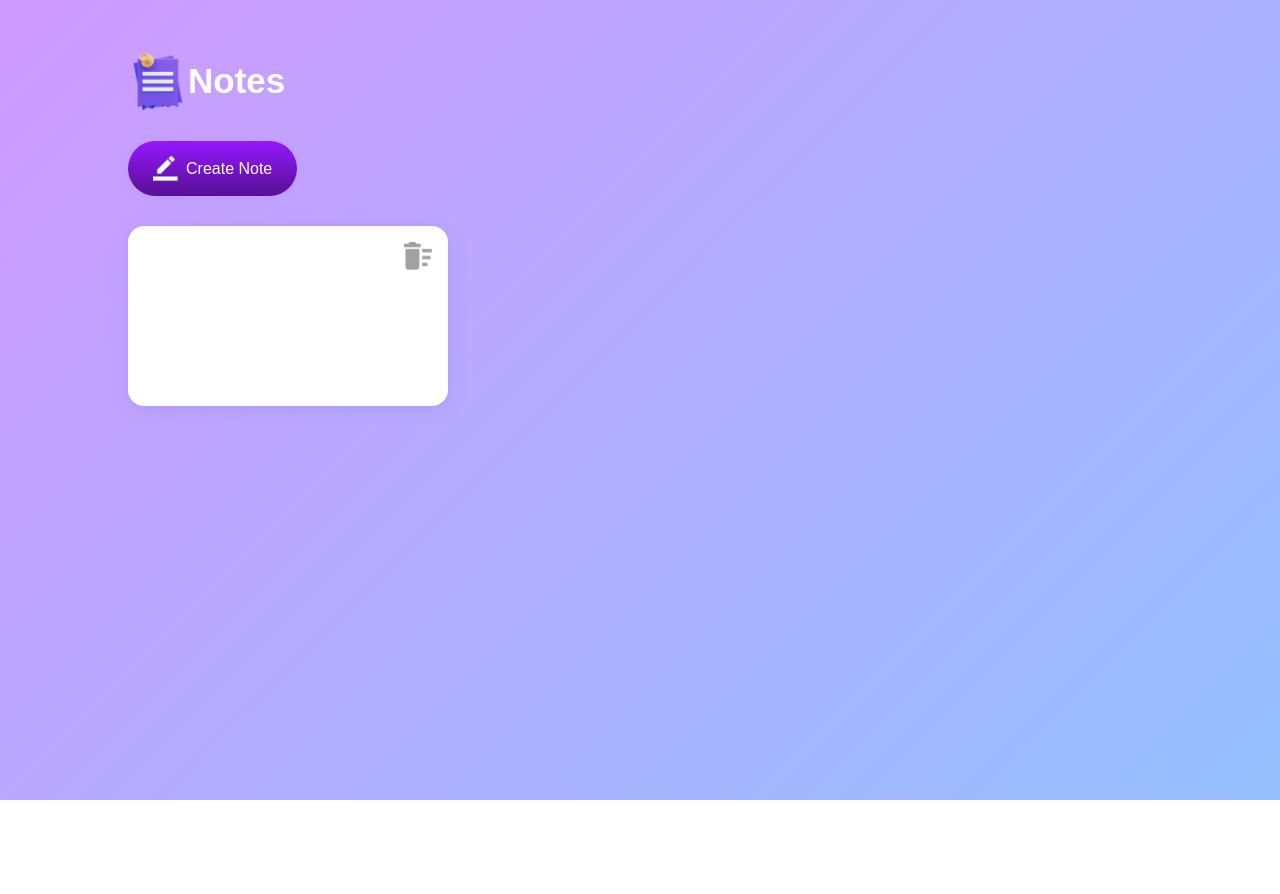
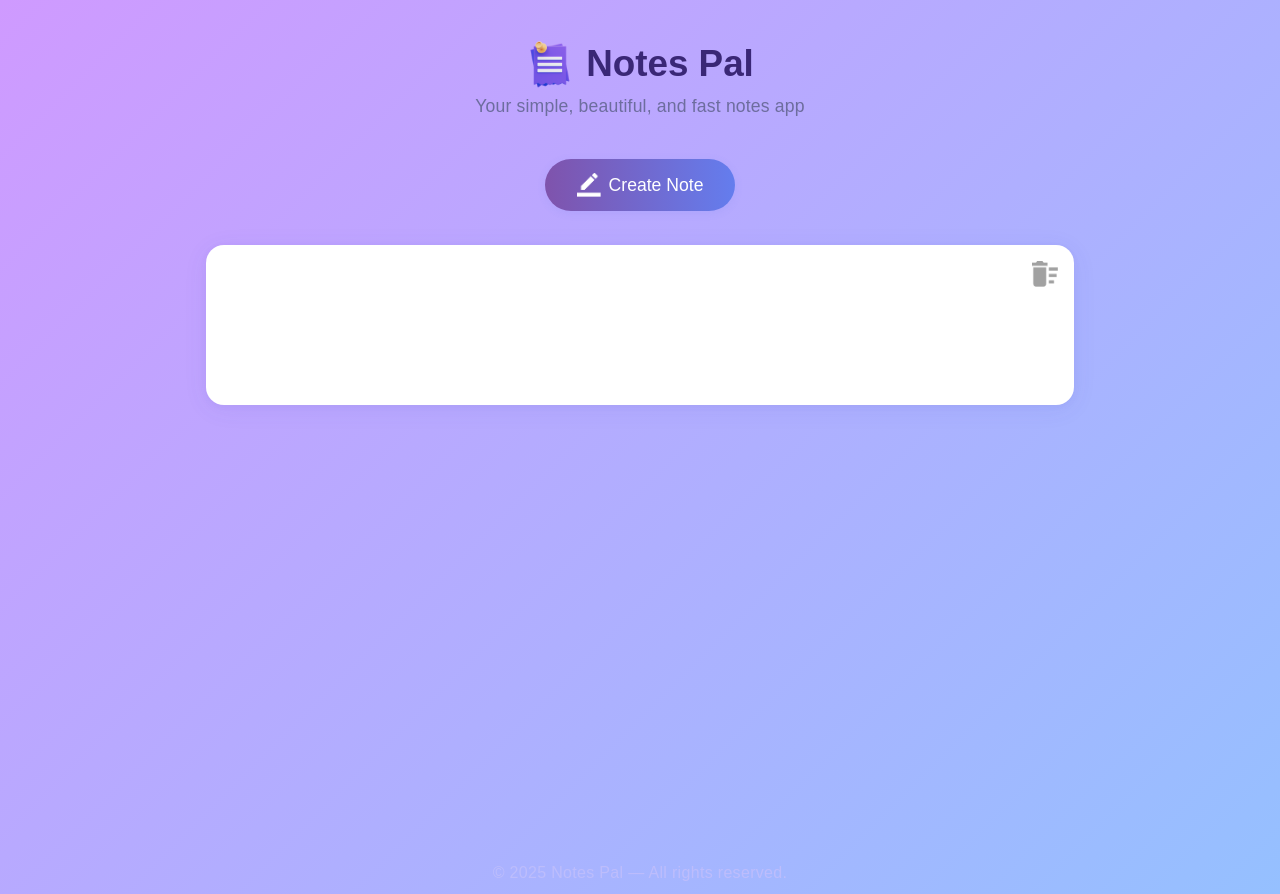
Before and after one commit to Dabeey/Notes-App, a plain HTML site: page index.html in a window 1280 px wide. Both pictures are taken after a click on the button "Create Note". Before the commit the page ends 800 px from the top, so only its background shows below. Drawn offline with Linux system fonts and the light colour scheme.

Commit message:
Refactor HTML structure, enhance CSS styling, and improve JavaScript function definitions for better readability and user experience

```diff
--- a/index.html
+++ b/index.html
@@ -7,17 +7,19 @@
     <link rel="stylesheet" href="style.css">
 </head>
 <body>
-    <div class="container">
-        <h1><img src="images/notes.png" alt="notes img"> Notes</h1>
-        <button class="create-btn"> <img src="images/edit.png" alt="edit png"> Create Note</button>
-        <div class="notes-container">
-            <!-- <p contenteditable="true" class="input-box">
-                <img src="images/delete.png" alt="delete icon">
-            </p> -->
-        </div>
-    </div>
-
-
+    <main class="container">
+        <header>
+            <h1><img src="images/notes.png" alt="Notes icon"> Notes Pal</h1>
+            <p class="subtitle">Your simple, beautiful, and fast notes app</p>
+        </header>
+        <button class="create-btn" aria-label="Create a new note">
+            <img src="images/edit.png" alt="Create note icon"> Create Note
+        </button>
+        <section class="notes-container" aria-live="polite"></section>
+    </main>
+    <footer class="footer">
+        <p>&copy; 2025 Notes Pal &mdash; All rights reserved.</p>
+    </footer>
     <script src="script.js"></script>
 </body>
 </html>
--- a/script.js
+++ b/script.js
@@ -1,35 +1,37 @@
 const notesContainer = document.querySelector('.notes-container');
 const createBtn = document.querySelector('.create-btn');
 
-updateStorage = () => {
+function updateStorage() {
     const notes = Array.from(notesContainer.querySelectorAll('.input-box')).map(
         note => note.innerHTML
     );
     localStorage.setItem('notes', JSON.stringify(notes));
 }
 
-addNoteListeners = (noteDiv) => {
+function addNoteListeners(noteDiv) {
     const inputBox = noteDiv.querySelector('.input-box');
     const deleteImg = noteDiv.querySelector('img');
-    inputBox.addEventListener('keyup', updateStorage);
+    inputBox.addEventListener('input', updateStorage);
     deleteImg.addEventListener('click', () => {
         noteDiv.remove();
         updateStorage();
     });
 }
 
-createNote = (content = '') => {
+function createNote(content = '') {
     const noteDiv = document.createElement('div');
     noteDiv.className = 'note';
 
     const inputBox = document.createElement('p');
     inputBox.className = 'input-box';
     inputBox.setAttribute('contenteditable', 'true');
+    inputBox.setAttribute('aria-label', 'Note');
     inputBox.innerHTML = content;
 
     const deleteImg = document.createElement('img');
     deleteImg.src = 'images/delete.png';
     deleteImg.alt = 'Delete Note';
+    deleteImg.title = 'Delete this note';
 
     noteDiv.appendChild(inputBox);
     noteDiv.appendChild(deleteImg);
@@ -38,7 +40,7 @@ createNote = (content = '') => {
     addNoteListeners(noteDiv);
 }
 
-showNotes = () => {
+function showNotes() {
     notesContainer.innerHTML = '';
     const saved = localStorage.getItem('notes');
     if (saved) {
@@ -49,7 +51,6 @@ showNotes = () => {
 
 showNotes();
 
-
 createBtn.addEventListener('click', () => {
     createNote();
     updateStorage();
--- a/style.css
+++ b/style.css
@@ -1,122 +1,137 @@
-*{
+/* Reset and base styles */
+* {
     margin: 0;
     padding: 0;
-    font-family: 'poppins', sans-serif;
+    font-family: 'Poppins', Arial, sans-serif;
     box-sizing: border-box;
 }
 
-.container{
-    width: 100%;
+body {
+    background: linear-gradient(135deg, #cf9aff 0%, #95c0ff 100%);
     min-height: 100vh;
-    background: linear-gradient(135deg, #cf9aff, #95c0ff);
-    color: #fff;
-    padding-top: 4%;
-    padding-left: 10%;
+    color: #222;
 }
 
-.container h1{
+.container {
+    max-width: 900px;
+    margin: 0 auto;
+    padding: 40px 16px 0 16px;
+    min-height: 100vh;
+    display: flex;
+    flex-direction: column;
+    align-items: center;
+}
+
+header {
+    width: 100%;
+    text-align: center;
+    margin-bottom: 24px;
+}
+
+h1 {
     display: flex;
     align-items: center;
-    font-size: 35px;
-    font-weight: 600;
+    justify-content: center;
+    font-size: 2.3rem;
+    font-weight: 700;
+    gap: 12px;
+    color: #3a2776;
 }
 
-.container h1 img{
-    width: 60px;
+h1 img {
+    width: 48px;
+    height: 48px;
 }
 
-.container button img{
-    width: 25px;
-    margin-right: 8px;
+.subtitle {
+    font-size: 1.1rem;
+    color: #6d6d9e;
+    margin-top: 8px;
+    margin-bottom: 18px;
+    font-weight: 400;
+    letter-spacing: 0.01em;
 }
 
-.container button{
+.create-btn {
     display: flex;
     align-items: center;
-    background: linear-gradient(#9418fd, #571094);
+    gap: 8px;
+    background: linear-gradient(90deg, #7f53ac 0%, #647dee 100%);
     color: #fff;
-    font-size: 16px;
-    outline: 0;
-    border: 0;
-    border-radius: 40px;
-    padding: 15px 25px;
-    margin: 30px 0 20px;
-    cursor: pointer;
-
-}
-
-/* .input-box{
-    position: relative;
-    width: 100%;
-    max-width: 500px;
-    min-height: 150px;
-    background: #fff;
-    border-radius: 5px;
-    color: #333;
-    padding: 20px;
-    margin: 20px 0;
-    outline: none;
-
-} */
-
-.input-box img{
-    width: 25px;
-    position: absolute;
-    bottom: 15px;
-    right: 15px;
+    border: none;
+    border-radius: 32px;
+    padding: 14px 32px;
+    font-size: 1.1rem;
+    font-weight: 500;
+    box-shadow: 0 2px 8px rgba(100, 125, 222, 0.12);
+    transition: background 0.2s, box-shadow 0.2s, transform 0.15s;
+    margin-bottom: 24px;
     cursor: pointer;
 }
 
+.create-btn img {
+    width: 24px;
+    height: 24px;
+}
 
-/* ...existing code... */
+.create-btn:hover {
+    background: linear-gradient(90deg, #647dee 0%, #7f53ac 100%);
+    box-shadow: 0 4px 16px rgba(100, 125, 222, 0.18);
+    transform: translateY(-2px) scale(1.03);
+}
 
 .notes-container {
-    display: flex;
-    flex-wrap: wrap;
+    display: grid;
+    grid-template-columns: repeat(auto-fit, minmax(270px, 1fr));
     gap: 24px;
-    margin-top: 30px;
+    width: 100%;
+    margin-top: 10px;
+    margin-bottom: 32px;
 }
 
 .note {
     background: #fff;
-    border-radius: 16px;
+    border-radius: 18px;
     box-shadow: 0 4px 24px rgba(80, 80, 180, 0.08), 0 1.5px 6px rgba(80,80,180,0.06);
-    padding: 0;
     position: relative;
-    width: 320px;
-    min-height: 180px;
-    transition: box-shadow 0.2s;
+    min-height: 160px;
     display: flex;
     flex-direction: column;
+    transition: box-shadow 0.2s, transform 0.15s;
+    overflow: hidden;
 }
 
 .note:hover {
     box-shadow: 0 8px 32px rgba(80, 80, 180, 0.16), 0 3px 12px rgba(80,80,180,0.12);
+    transform: translateY(-2px) scale(1.02);
 }
 
 .input-box {
     background: transparent;
     border: none;
-    border-radius: 0;
+    border-radius: 8px;
     color: #222;
-    padding: 24px 48px 24px 24px;
+    padding: 22px 48px 22px 20px;
     margin: 0;
-    min-height: 120px;
-    font-size: 1.1rem;
+    min-height: 100px;
+    font-size: 1.08rem;
     outline: none;
     resize: none;
     box-shadow: none;
-    transition: background 0.2s;
+    transition: background 0.25s, box-shadow 0.25s;
     word-break: break-word;
+    width: 100%;
 }
 
-.input-box:focus {
+.input-box:focus,
+.input-box:hover {
     background: #f5f7ff;
+    box-shadow: 0 4px 16px rgba(100, 125, 222, 0.13);
 }
 
 .note img {
-    width: 28px;
-    height: 28px;
+    width: 26px;
+    height: 26px;
     position: absolute;
     top: 16px;
     right: 16px;
@@ -131,22 +146,15 @@
     transform: scale(1.1) rotate(-10deg);
 }
 
-.create-btn {
-    background: linear-gradient(90deg, #7f53ac 0%, #647dee 100%);
-    color: #fff;
-    border: none;
-    border-radius: 32px;
-    padding: 14px 32px;
-    font-size: 1.1rem;
-    font-weight: 500;
-    box-shadow: 0 2px 8px rgba(100, 125, 222, 0.12);
-    transition: background 0.2s, box-shadow 0.2s;
-    margin-bottom: 24px;
-}
-
-.create-btn:hover {
-    background: linear-gradient(90deg, #647dee 0%, #7f53ac 100%);
-    box-shadow: 0 4px 16px rgba(100, 125, 222, 0.18);
+.footer {
+    width: 100%;
+    text-align: center;
+    padding: 24px 0 12px 0;
+    color: #bdbdfc;
+    font-size: 1rem;
+    background: transparent;
+    margin-top: 40px;
+    letter-spacing: 0.02em;
 }
 
 ::-webkit-scrollbar {
@@ -158,13 +166,23 @@
     border-radius: 8px;
 }
 
+/* Responsive Design */
 @media (max-width: 700px) {
+    .container {
+        padding: 24px 4vw 0 4vw;
+    }
+    h1 {
+        font-size: 1.5rem;
+    }
     .notes-container {
-        flex-direction: column;
+        grid-template-columns: 1fr;
         gap: 16px;
     }
     .note {
-        width: 100%;
-        min-width: 0;
+        min-height: 120px;
+    }
+    .footer {
+        font-size: 0.95rem;
+        padding: 18px 0 8px 0;
     }
 }
```
Also changed, not shown: 1 other file.
